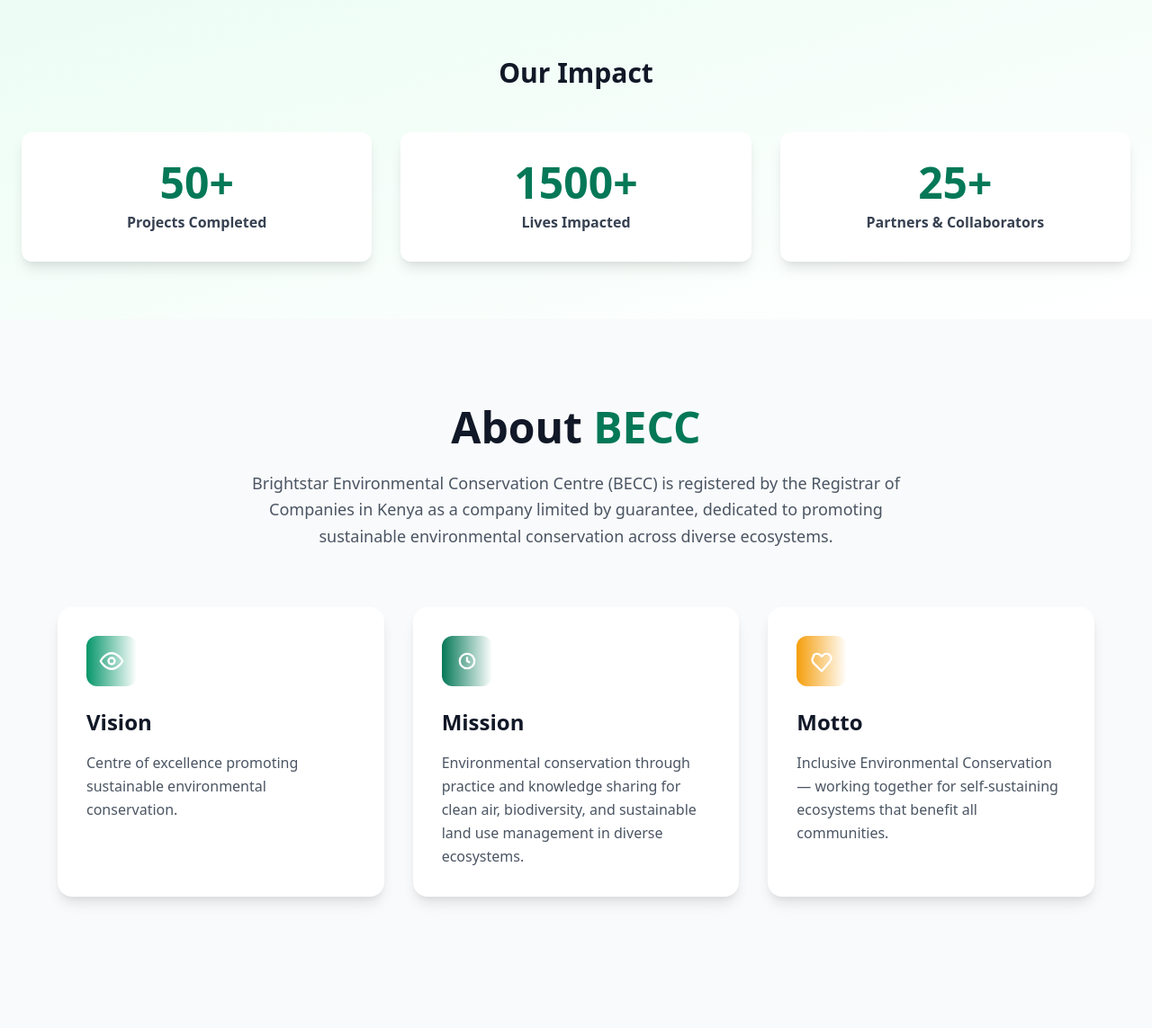
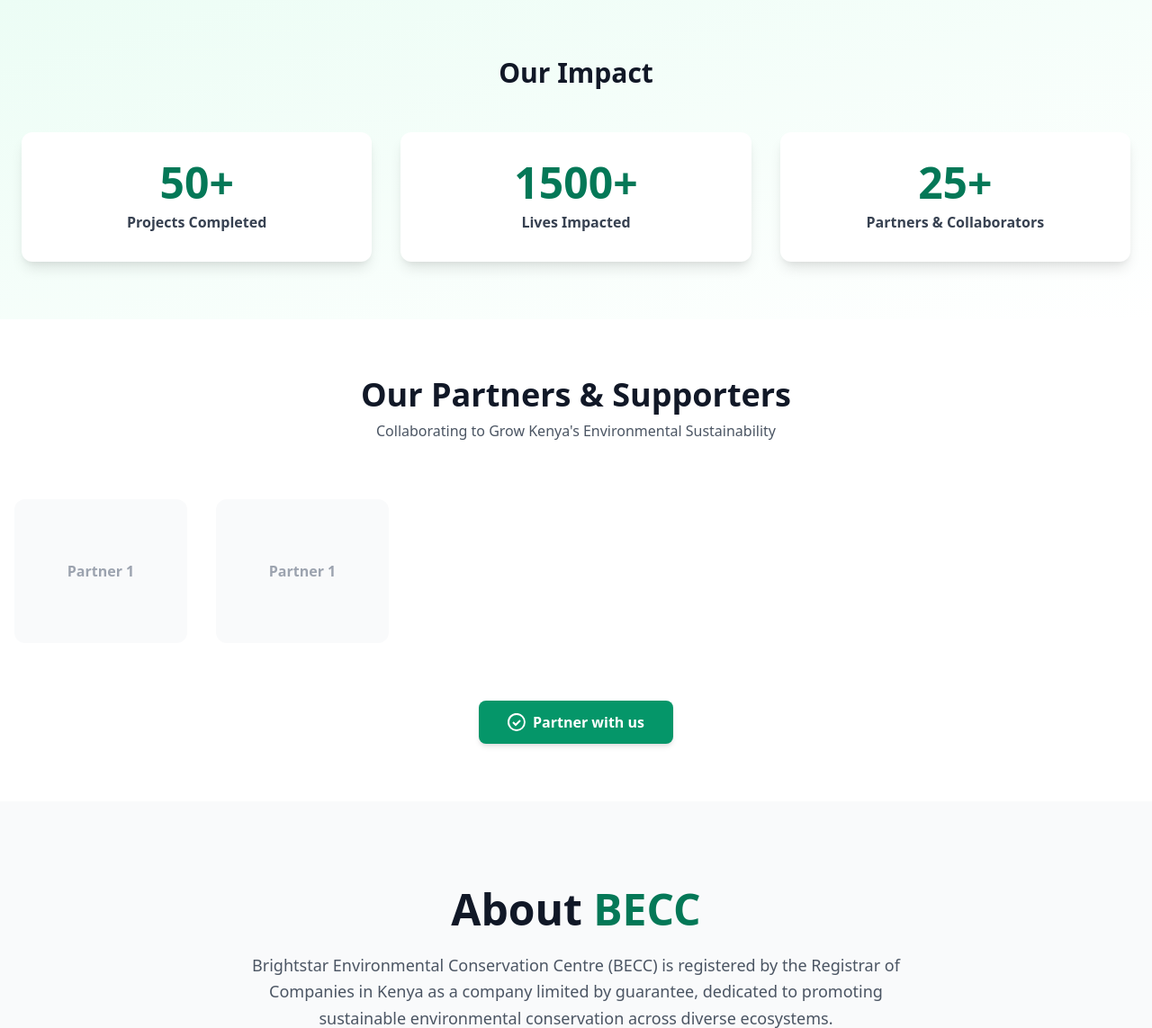
Before and after one commit to jose-oyuko/becc, a Django app: page / in a window 1280 px wide. Shown: the part 801-1944 px from the top of the page at 90% size. Run offline with Django 5.2, Linux system fonts and the light colour scheme; data that the repository does not hold is empty.

Commit message:
added patners

```diff
--- /dev/null
+++ b/core/templates/public/components/_partners.html
@@ -0,0 +1,135 @@
+<section id="partners" class="py-16 bg-white overflow-hidden">
+    <div class="container mx-auto px-4 text-center">
+        <!-- Header -->
+        <h2 class="text-3xl md:text-4xl font-bold text-gray-900 mb-2">Our Partners & Supporters</h2>
+        <p class="text-gray-600 mb-12">Collaborating to Grow Kenya's Environmental Sustainability</p>
+
+        <!-- Carousel Container -->
+        <div class="relative w-full max-w-7xl mx-auto group">
+
+            <!-- Items Wrapper (Scrolling Track) -->
+            <div id="partners-track-container" class="overflow-x-auto no-scrollbar relative w-full scroll-smooth">
+                <div id="partners-track" class="flex items-center gap-8 py-4 w-max">
+                    <!-- Duplicate items logic handled in JS or just render enough to fill?
+                         For infinite text-scrolling CSS, we usually need duplicate content.
+                         Django loop twice to ensure enough content for animation overlap functionality -->
+
+                    {% for i in "12" %} <!-- Iterate twice to create seamless loop effect -->
+                    {% for partner in partners %}
+                    <a href="{{ partner.website|default:'#' }}" target="_blank" rel="noopener noreferrer"
+                        class="flex-shrink-0 w-48 h-40 bg-gray-50 rounded-xl flex flex-col items-center justify-center p-4 border border-gray-100 hover:shadow-lg transition-transform hover:scale-105 group/card gap-2">
+                        {% if partner.logo %}
+                        <div class="h-20 w-full flex items-center justify-center">
+                            <img src="{{ partner.logo.url }}" alt="{{ partner.name }}"
+                                class="max-w-full max-h-full object-contain filter group-hover/card:grayscale-0 transition duration-300">
+                        </div>
+                        <span class="text-xs font-medium text-gray-700 text-center line-clamp-2">{{ partner.name }}</span>
+                        {% else %}
+                        <span class="text-gray-400 font-bold text-lg">{{ partner.name }}</span>
+                        {% endif %}
+                    </a>
+                    {% empty %}
+                    <!-- Static Fallbacks for Design Preview -->
+                    <div class="w-48 h-40 bg-gray-50 rounded-xl flex flex-col items-center justify-center p-4 gap-2">
+                        <span class="text-gray-400 font-bold">Partner 1</span>
+                    </div>
+                    {% endfor %}
+                    {% endfor %}
+                </div>
+            </div>
+
+            <!-- Manual Controls -->
+            <button id="scroll-left"
+                class="absolute left-0 top-1/2 -translate-y-1/2 -translate-x-4 bg-white p-3 rounded-full shadow-lg text-gray-600 hover:text-green-600 opacity-0 group-hover:opacity-100 transition-opacity z-10 border border-gray-100 hidden md:block">
+                <svg xmlns="http://www.w3.org/2000/svg" class="h-6 w-6" fill="none" viewBox="0 0 24 24"
+                    stroke="currentColor">
+                    <path stroke-linecap="round" stroke-linejoin="round" stroke-width="2" d="M15 19l-7-7 7-7" />
+                </svg>
+            </button>
+            <button id="scroll-right"
+                class="absolute right-0 top-1/2 -translate-y-1/2 translate-x-4 bg-white p-3 rounded-full shadow-lg text-gray-600 hover:text-green-600 opacity-0 group-hover:opacity-100 transition-opacity z-10 border border-gray-100 hidden md:block">
+                <svg xmlns="http://www.w3.org/2000/svg" class="h-6 w-6" fill="none" viewBox="0 0 24 24"
+                    stroke="currentColor">
+                    <path stroke-linecap="round" stroke-linejoin="round" stroke-width="2" d="M9 5l7 7-7 7" />
+                </svg>
+            </button>
+
+        </div>
+
+        <!-- CTA Button -->
+        <div class="mt-12">
+            <a href="{% url 'contact' %}"
+                class="inline-flex items-center gap-2 px-8 py-3 bg-green-600 text-white font-semibold rounded-lg hover:bg-green-700 transition shadow-md hover:shadow-lg">
+                <svg xmlns="http://www.w3.org/2000/svg" class="h-5 w-5" viewBox="0 0 20 20" fill="currentColor">
+                    <path fill-rule="evenodd"
+                        d="M2.93 17.07A10 10 0 1 1 17.07 2.93 10 10 0 0 1 2.93 17.07zm12.73-1.41A8 8 0 1 0 4.34 4.34a8 8 0 0 0 11.32 11.32zM6.7 9.29L9 11.6l4.3-4.3 1.4 1.42L9 14.4l-3.7-3.7 1.4-1.42z"
+                        clip-rule="evenodd" />
+                </svg>
+                Partner with us
+            </a>
+        </div>
+    </div>
+</section>
+
+<style>
+    /* Hide scrollbar for Chrome, Safari and Opera */
+    .no-scrollbar::-webkit-scrollbar {
+        display: none;
+    }
+
+    /* Hide scrollbar for IE, Edge and Firefox */
+    .no-scrollbar {
+        -ms-overflow-style: none;
+        /* IE and Edge */
+        scrollbar-width: none;
+        /* Firefox */
+    }
+</style>
+
+<script>
+    document.addEventListener("DOMContentLoaded", function () {
+        const container = document.getElementById('partners-track-container');
+        const track = document.getElementById('partners-track');
+        const leftBtn = document.getElementById('scroll-left');
+        const rightBtn = document.getElementById('scroll-right');
+
+        let scrollSpeed = 0.5; // Pixels per frame
+        let isPaused = false;
+        let animationId;
+
+        function startAutoScroll() {
+            if (!isPaused) {
+                // If scrolled to the end (approx), reset to start to loop
+                // "Approx" because exact pixel matching can be flaky with floats
+                if (container.scrollLeft >= (track.scrollWidth - container.clientWidth - 1)) {
+                    // container.scrollLeft = 0; // Hard reset?
+                    // Or check if we have enough content to scroll endlessly?
+                    // For now, let's just bounce or loop if content is duplicated enough.
+                    // Since we double the content, resetting to 0 when we reach halfway might be smoother?
+                    // Let's rely on standard marquee logic: content needs to be duplicated to fill screen twice.
+                }
+
+                container.scrollLeft += scrollSpeed;
+            }
+            animationId = requestAnimationFrame(startAutoScroll);
+        }
+
+        startAutoScroll();
+
+        // Hover Pausing
+        container.addEventListener('mouseenter', () => isPaused = true);
+        container.addEventListener('mouseleave', () => isPaused = false);
+
+        // Manual controls
+        leftBtn.addEventListener('click', () => {
+            isPaused = true; // Pause while manually interacting
+            container.scrollBy({ left: -300, behavior: 'smooth' });
+            // Optional: Resume after a delay? Or relies on mouseleave.
+        });
+
+        rightBtn.addEventListener('click', () => {
+            isPaused = true;
+            container.scrollBy({ left: 300, behavior: 'smooth' });
+        });
+    });
+</script>
--- a/core/templates/public/home.html
+++ b/core/templates/public/home.html
@@ -2,6 +2,7 @@
 <!-- prettier-ignore-start -->
 {% extends 'public/base_public.html' %} {% block title %}BECC | Building
 Empowered Communities{% endblock %} {% block content %} {% include 'public/components/_hero.html' %} {% include 'public/components/_impact.html' %}
+{% include 'public/components/_partners.html' %}
 {% include 'public/components/_about.html' %}
 {% include 'public/components/_pillars.html' %}
 {% include 'public/components/_projects.html' %}
--- a/core/views.py
+++ b/core/views.py
@@ -103,7 +103,7 @@ def pillars(request):
     for i, pillar in enumerate(db_pillars):
         pillars.append({
             "title": pillar.title,
-            "description": pillar.short_description or pillar.description,
+            "description": pillar.description or pillar.short_description,
             "activities": pillar.activities,
             "icon": pillar.icon,
             "gallery_images": pillar.gallery_images.all()[:4], # Limit to 4 images
@@ -158,9 +158,13 @@ def home(request):
             "category": "Water & Sanitation",
         },
     ]
+
+    partners = Partner.objects.all()
+
     context = {
         "pillars": pillars,
         "projects": formatted_projects,
+        "partners": partners,
     }
     return render(request, "public/home.html", context)
 
```
